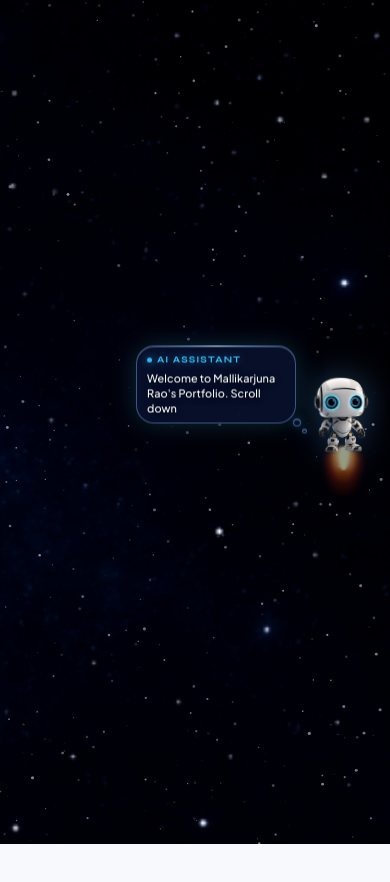
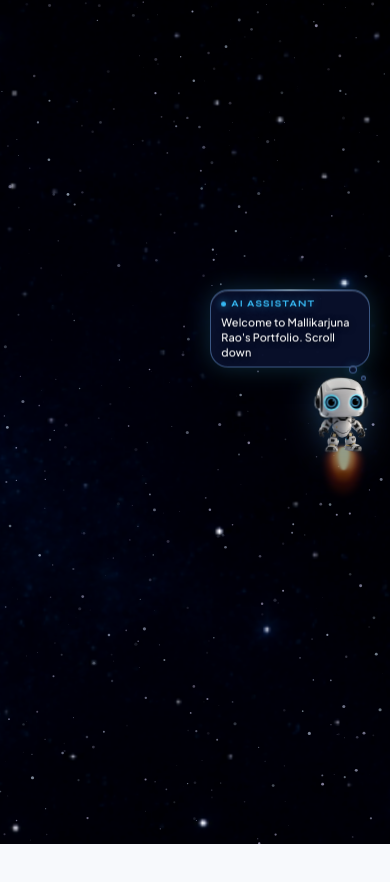
Before and after one commit to mallikarjunraopasupuleti44-ship-it/portfolio, a Next.js app: page / in a window 390 px wide. Shown: the top 882 px of the page. Built offline with nearby package versions, Linux system fonts and the light colour scheme.

Commit message:
fix: position thought bubble North-West above robot head with zero overlap and trail dots

```diff
--- a/app/globals.css
+++ b/app/globals.css
@@ -724,11 +724,11 @@
                         radial-gradient(ellipse at 65% 50%, rgba(80, 200, 255, 0.25) 0%, transparent 55%);
         }
 
-        /* ── Speech / Thought interface panel — positioned North-West of the robot without overlap ── */
+        /* ── Speech / Thought interface panel — positioned North-West of the robot ── */
         #speech-panel {
             position: absolute;
-            bottom: 52%;
-            right: calc(100% + 18px); /* Positioned North-West without overlapping the robot */
+            bottom: calc(100% + 18px); /* North: floats above the robot head */
+            right: 42%; /* West: shifted left, creating true 45° North-West orientation */
             top: auto;
             left: auto;
             transform: translate(6px, -6px);
@@ -784,14 +784,14 @@
         .thought-dot.dot-lg {
             width: 10px;
             height: 10px;
-            bottom: -5px;
-            right: -10px;
+            bottom: -9px;
+            right: 18px;
         }
         .thought-dot.dot-sm {
             width: 6px;
             height: 6px;
-            bottom: -14px;
-            right: -20px;
+            bottom: -18px;
+            right: 6px;
         }
 
         /* Luminous top accent */
@@ -878,39 +878,39 @@
             #robot-flyer { left: 50%; }
             #robot-body, #robot-img { width: 105px; }
             #speech-panel {
-                right: calc(100% + 12px);
-                bottom: 50%;
+                bottom: calc(100% + 14px);
+                right: 32%;
                 max-width: 190px;
                 font-size: 0.72rem;
                 padding: 9px 13px;
             }
             .thought-dot.dot-lg {
-                bottom: -5px;
-                right: -8px;
+                bottom: -8px;
+                right: 14px;
             }
             .thought-dot.dot-sm {
-                bottom: -13px;
-                right: -16px;
+                bottom: -16px;
+                right: 4px;
             }
         }
         @media (max-width: 480px) {
             #robot-body, #robot-img { width: 85px; }
             #speech-panel {
-                right: calc(100% + 8px);
-                bottom: 48%;
+                right: 22%;
+                bottom: calc(100% + 12px);
                 max-width: 160px;
                 font-size: 0.68rem;
                 padding: 7px 10px;
             }
             .thought-dot.dot-lg {
                 width: 8px; height: 8px;
-                bottom: -4px;
-                right: -6px;
+                bottom: -7px;
+                right: 12px;
             }
             .thought-dot.dot-sm {
                 width: 5px; height: 5px;
-                bottom: -11px;
-                right: -12px;
+                bottom: -14px;
+                right: 3px;
             }
             #skip-intro { top: 20px; right: 20px; padding: 6px 14px; font-size: 0.55rem; }
         }
```
